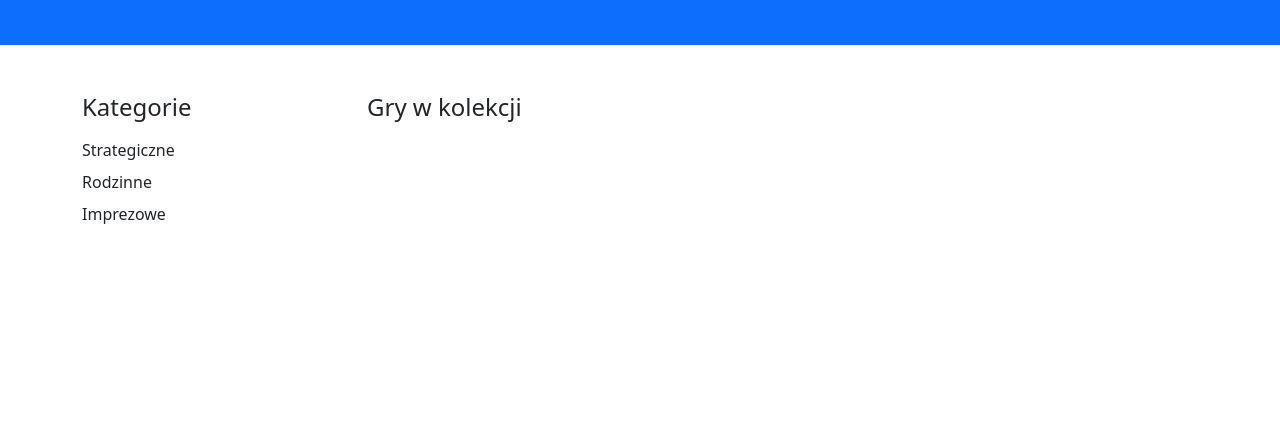
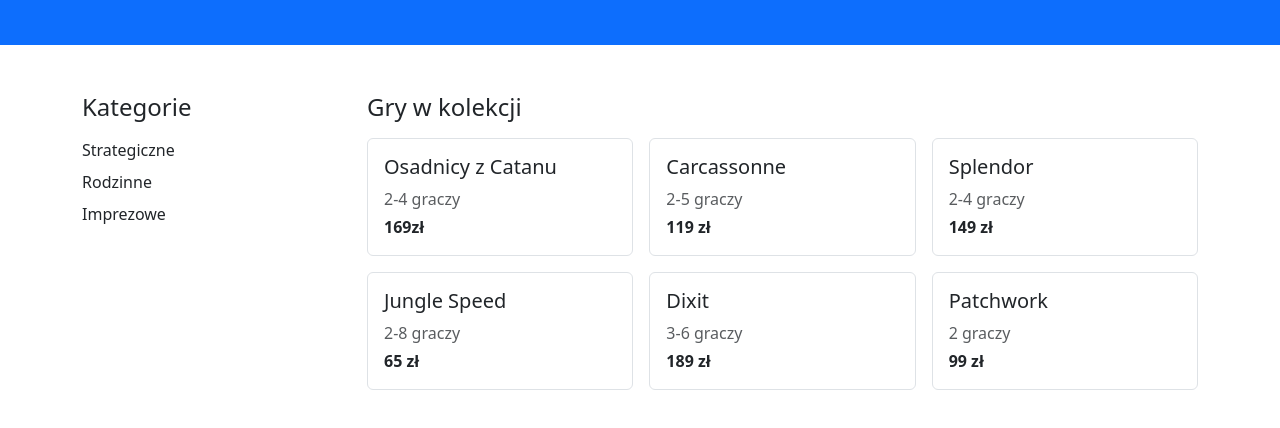
Before and after one commit to Emix999/kurs-zaawansowanych-aplikacji-webowych-4p1T, a website: page strony/mb08-klub-gier/index.html in a window 1280 px wide. Shown: the part 156-584 px from the top of the page. Drawn offline with nearby package versions, Linux system fonts and the light colour scheme.

Commit message:
dodano gry

```diff
--- a/strony/mb08-klub-gier/index.html
+++ b/strony/mb08-klub-gier/index.html
@@ -25,6 +25,50 @@
             </aside>
             <section class="col-12 col-lg-9">
                 <h2 class="h4 mb-3">Gry w kolekcji</h2>
+                <div class="row g-3">
+                    <div class="col-12 col-md-6 col-xl-4">
+                        <div class="border rounded p-3 h-100 bg-body-tetriary">
+                            <h3 class="h5">Osadnicy z Catanu</h3>
+                            <p class="mb-1 text-body-secondary">2-4 graczy</p>
+                            <p class="mb-0 fw-bold">169zł</p>
+                        </div>
+                    </div>
+                                        <div class="col-12 col-md-6 col-xl-4">
+                        <div class="border rounded p-3 h-100 bg-body-tetriary">
+                            <h3 class="h5">Carcassonne</h3>
+                            <p class="mb-1 text-body-secondary">2-5 graczy</p>
+                            <p class="mb-0 fw-bold">119 zł</p>
+                        </div>
+                    </div>
+                    <div class="col-12 col-md-6 col-xl-4">
+                        <div class="border rounded p-3 h-100 bg-body-tetriary">
+                            <h3 class="h5">Splendor</h3>
+                            <p class="mb-1 text-body-secondary">2-4 graczy</p>
+                            <p class="mb-0 fw-bold">149 zł</p>
+                        </div>
+                    </div>
+                    <div class="col-12 col-md-6 col-xl-4">
+                        <div class="border rounded p-3 h-100 bg-body-tetriary">
+                            <h3 class="h5">Jungle Speed</h3>
+                            <p class="mb-1 text-body-secondary">2-8 graczy</p>
+                            <p class="mb-0 fw-bold">65 zł</p>
+                        </div>
+                    </div>
+                    <div class="col-12 col-md-6 col-xl-4">
+                        <div class="border rounded p-3 h-100 bg-body-tetriary">
+                            <h3 class="h5">Dixit</h3>
+                            <p class="mb-1 text-body-secondary">3-6 graczy</p>
+                            <p class="mb-0 fw-bold">189 zł</p>
+                        </div>
+                    </div>
+                    <div class="col-12 col-md-6 col-xl-4">
+                        <div class="border rounded p-3 h-100 bg-body-tetriary">
+                            <h3 class="h5">Patchwork</h3>
+                            <p class="mb-1 text-body-secondary">2 graczy</p>
+                            <p class="mb-0 fw-bold">99 zł</p>
+                        </div>
+                    </div>
+                </div>
             </section>
         </div>
     </main>
```
